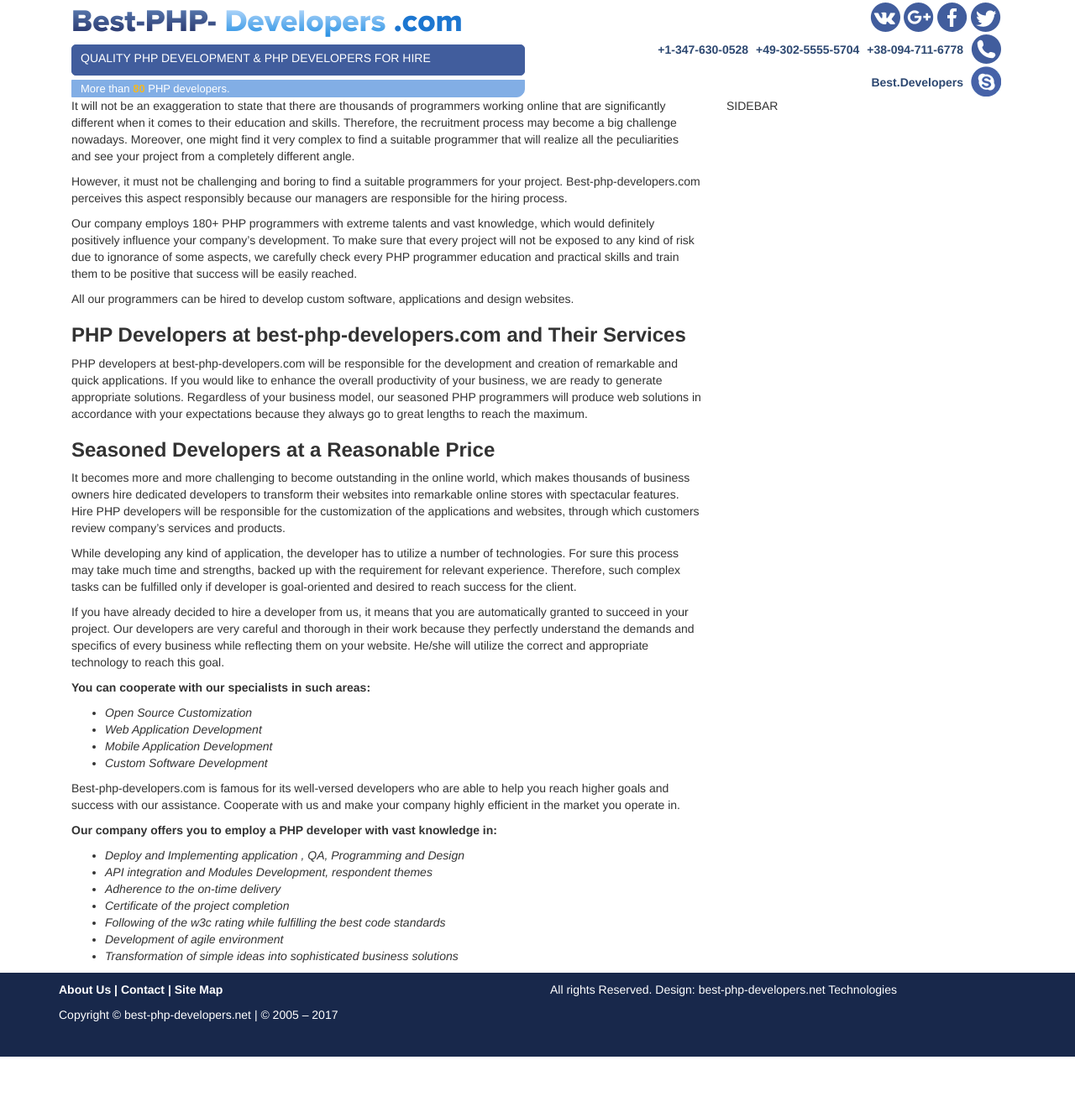
After one commit to SG-Poul/best-php-developers, a Yii app: template views/site/developers.php in a window 1280 px wide. The commit adds this page. Shown: the whole page at 84% size. Run offline with PHP 8.4 and a stand-in for Yii, Linux system fonts and the light colour scheme; the template is opened without the code that fills it, so the values that code supplies are empty; some libraries are stand-ins or nearby versions.

Commit message:
add developers page (WIP)

```diff
--- a/views/layouts/main.php
+++ b/views/layouts/main.php
@@ -73,7 +73,7 @@
         'items' => [
             ['label' => 'Home', 'url' => ['/site/index']],
             ['label' => 'PHP Development', 'url' => ['/site/development']],
-            ['label' => 'Hire PHP Developers', 'url' => ['/site/about']],
+            ['label' => 'Hire PHP Developers', 'url' => ['/site/developers']],
             ['label' => 'Dedicated PHP Team', 'url' => ['/site/about']],
             ['label' => 'Prices', 'url' => ['/site/about']],
             ['label' => 'Projects', 'url' => ['/site/about']],
--- /dev/null
+++ b/views/site/developers.php
@@ -0,0 +1,116 @@
+<?php
+
+/* @var $this yii\web\View */
+
+use yii\bootstrap\ActiveForm;
+use yii\helpers\Html;
+
+$this->title = 'PHP DEVELOPMENT';
+?>
+
+<div class="content">
+    <div class="container-fluid">
+        <div class="row">
+            <div class="col-xs-8">
+
+                <p>
+                    It will not be an exaggeration to state that there are thousands of programmers working online that
+                    are significantly different when it comes to their education and skills. Therefore, the recruitment
+                    process may become a big challenge nowadays. Moreover, one might find it very complex to find a
+                    suitable programmer that will realize all the peculiarities and see your project from a completely
+                    different angle.
+                </p>
+
+                <p>
+                    However, it must not be challenging and boring to find a suitable programmers for your project.
+                    Best-php-developers.com perceives this aspect responsibly because our managers are responsible for
+                    the hiring process.
+                </p>
+
+                <p>
+                    Our company employs 180+ PHP programmers with extreme talents and vast knowledge, which would
+                    definitely positively influence your company’s development. To make sure that every project will not
+                    be exposed to any kind of risk due to ignorance of some aspects, we carefully check every PHP
+                    programmer education and practical skills and train them to be positive that success will be easily
+                    reached.
+                </p>
+
+                <p>
+                    All our programmers can be hired to develop custom software, applications and design websites.
+                </p>
+
+                <h3><strong>PHP Developers at best-php-developers.com and Their Services</strong></h3>
+
+                <p>
+                    PHP developers at best-php-developers.com will be responsible for the development and creation of
+                    remarkable and quick applications. If you would like to enhance the overall productivity of your
+                    business, we are ready to generate appropriate solutions. Regardless of your business model, our
+                    seasoned PHP programmers will produce web solutions in accordance with your expectations because
+                    they always go to great lengths to reach the maximum.
+                </p>
+
+                <h3><strong>Seasoned Developers at a Reasonable Price</strong></h3>
+
+                <p>
+                    It becomes more and more challenging to become outstanding in the online world, which makes
+                    thousands of business owners hire dedicated developers to transform their websites into remarkable
+                    online stores with spectacular features. Hire PHP developers will be responsible for the
+                    customization of the applications and websites, through which customers review company’s services
+                    and products.
+                </p>
+
+                <p>
+                    While developing any kind of application, the developer has to utilize a number of technologies. For
+                    sure this process may take much time and strengths, backed up with the requirement for relevant
+                    experience. Therefore, such complex tasks can be fulfilled only if developer is goal-oriented and
+                    desired to reach success for the client.
+                </p>
+
+                <p>
+                    If you have already decided to hire a developer from us, it means that you are automatically granted
+                    to succeed in your project. Our developers are very careful and thorough in their work because they
+                    perfectly understand the demands and specifics of every business while reflecting them on your
+                    website. He/she will utilize the correct and appropriate technology to reach this goal.
+                </p>
+
+                <p>
+                    <strong>You can cooperate with our specialists in such areas:</strong>
+                </p>
+                <i>
+                    <ul>
+                        <li>Open Source Customization</li>
+                        <li>Web Application Development</li>
+                        <li>Mobile Application Development</li>
+                        <li>Custom Software Development</li>
+                    </ul>
+                </i>
+
+                <p>
+                    Best-php-developers.com is famous for its well-versed developers who are able to help you reach
+                    higher goals and success with our assistance. Cooperate with us and make your company highly
+                    efficient in the market you operate in.
+                </p>
+
+
+                <p>
+                    <strong>Our company offers you to employ a PHP developer with vast knowledge in:</strong>
+                </p>
+                <i>
+                    <ul>
+                        <li>Deploy and Implementing application , QA, Programming and Design</li>
+                        <li>API integration and Modules Development, respondent themes</li>
+                        <li>Adherence to the on-time delivery</li>
+                        <li>Certificate of the project completion</li>
+                        <li>Following of the w3c rating while fulfilling the best code standards</li>
+                        <li>Development of agile environment</li>
+                        <li>Transformation of simple ideas into sophisticated business solutions</li>
+                    </ul>
+                </i>
+            </div>
+            <div class="col-xs-4">
+                SIDEBAR
+            </div>
+        </div>
+
+    </div>
+    <!--</div>-->
--- a/views/site/development.php
+++ b/views/site/development.php
@@ -72,7 +72,7 @@
                     </ul>
                 </i>
 
-                <h3>Target Goals:</h3>
+                <h3><strong>Target Goals:</strong></h3>
 
                 <p>
                     We strive to provide reasonably priced and superior quality IT solutions that are delivered within
@@ -90,7 +90,7 @@
                     and will also make it accessible to a number of users.
                 </p>
 
-                <h3>Facts You Should Know about Us</h3>
+                <h3><strong>Facts You Should Know about Us</strong></h3>
 
                 <p>
                     The most difficult work can be easily handled by our staff. It presumes a fact that apart from web
```
Also changed, not shown: controllers/SiteController.php (+13 -0 lines).
